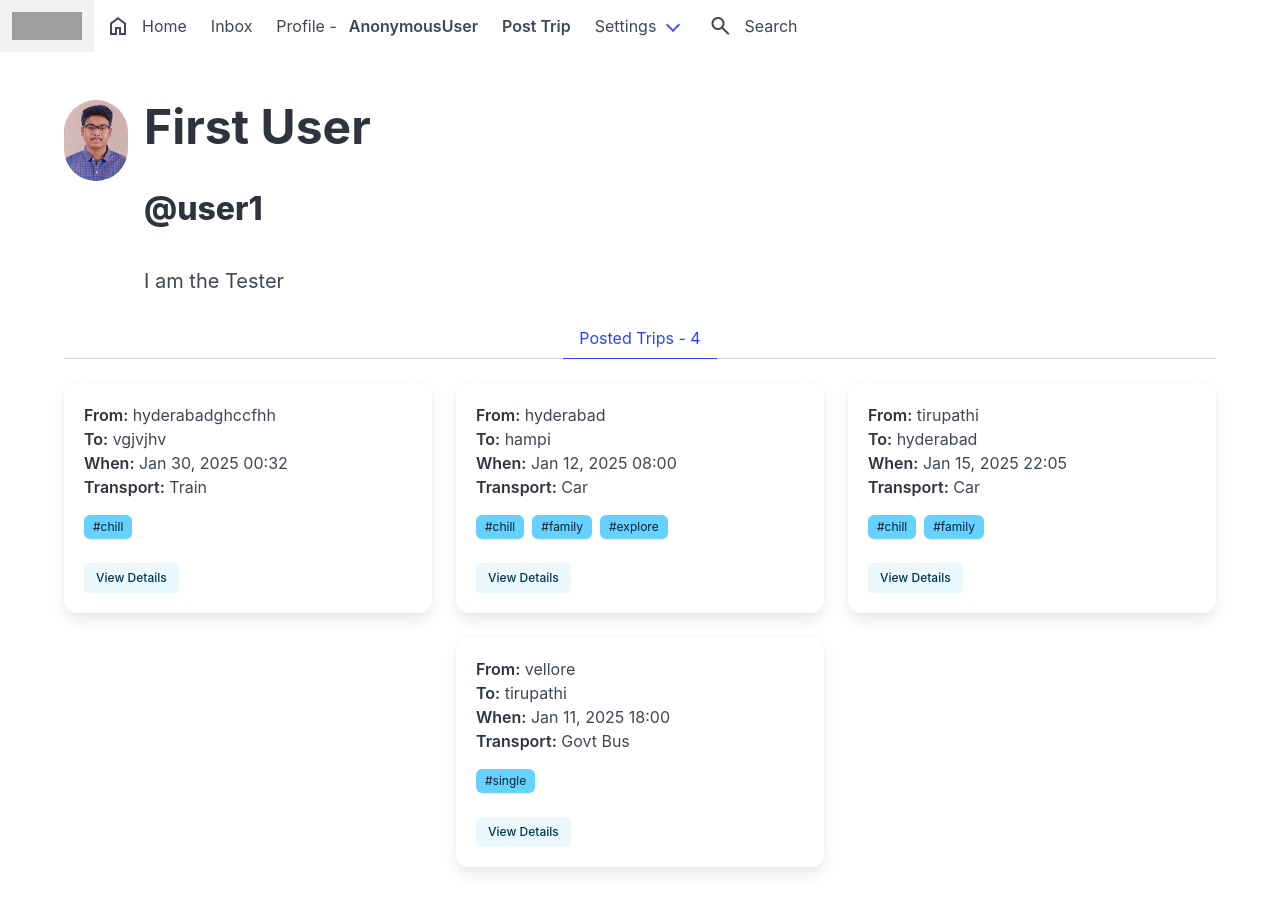
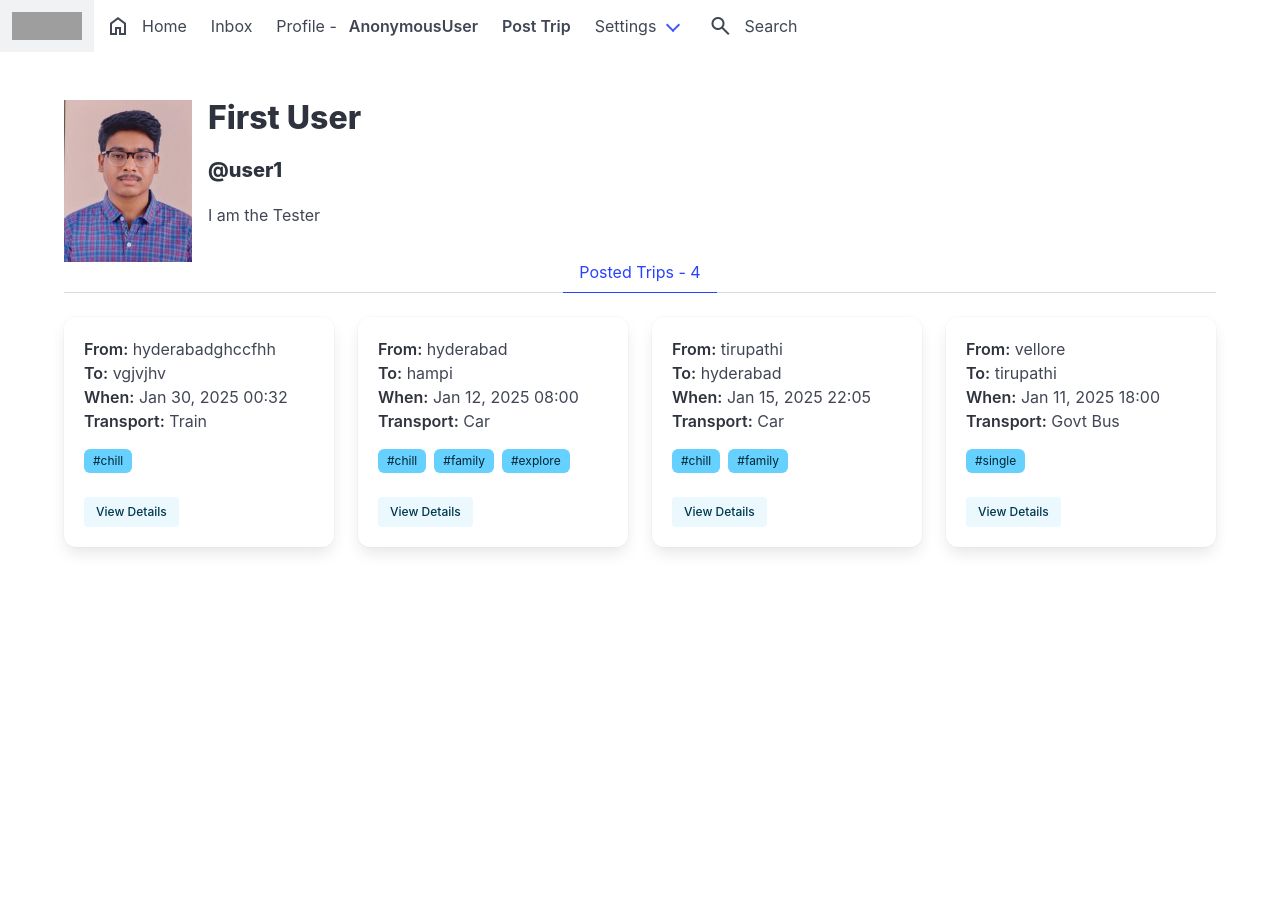
Before and after one commit to vivekvardhan22/carpooling, a Django app: page /user1/ in a window 1280 px wide. After the commit the page ends 553 px from the top, so only its background shows below. Run offline with Django 4.2, Linux system fonts and the light colour scheme; data comes from the database, SQL or seed files in the repository; grey boxes are pictures that could not be loaded.

Commit message:
Update profile.html

```diff
--- a/everythingvit/templates/profile.html
+++ b/everythingvit/templates/profile.html
@@ -4,38 +4,23 @@
 {% block content %}
 <article class="media">
   <div class="media-left">
-    <figure class="image is-64x64">
-      {% if profile.picture %}
-        <img class="is-rounded" src="{{ profile.picture.url }}">
-        {% else %}
-        <img class="is-rounded" src="https://hds.hel.fi/images/foundation/visual-assets/placeholders/user-image-l@2x.png">
-      {% endif %}
+    <figure class="image is-128x128">
+      <img src="{% if profile.picture %}{{ profile.picture.url }}{% else %}https://hds.hel.fi/images/foundation/visual-assets/placeholders/user-image-l@2x.png{% endif %}" alt="Profile picture">
+
     </figure>
   </div>
   <div class="media-content">
     <div class="content">
-      <h1 style="font-weight: bold;" class="title is-1">{% if profile.first_name %}{{ profile.first_name }} {{ profile.last_name }} {% endif %}</h1>
-      <h2 class="subtitle is-3">@{{ profile.user }}</h2>
+      <h1 class="title is-3">{{ profile.first_name }} {{ profile.last_name }}</h1>
+      <h2 class="subtitle is-5">@{{ profile.user }}</h2>
+      <p class="subtitle is-6">{{ profile.profile_info }}</p>
     </div>
-
-    <nav class="level is-mobile">
-      <div class="level-item has-text-centered">
-        {% if user.is_authenticated and user != profile.user %}
-          <a href="{% url 'newconversation' profile.user.username %}" class="button is-info">
-
-            <span>Send Message</span>
-          </a>
-        {% endif %}
-      </div>
-    </nav>
-
-    <div class="content">
-      <p class="subtitle is-5">{% if profile.profile_info %}{{ profile.profile_info }}{% endif %}</p>
-
-      {% if user.is_authenticated and user == profile.user %}
-        <a href="{% url 'edit-profile' %}" class="button">Edit profile</a>
-      {% endif %}
-    </div>
+    {% if user.is_authenticated and user != profile.user %}
+      <a href="{% url 'newconversation' profile.user.username %}" class="button is-info">Send Message</a>
+    {% endif %}
+    {% if user.is_authenticated and user == profile.user %}
+      <a href="{% url 'edit-profile' %}" class="button is-light">Edit Profile</a>
+    {% endif %}
   </div>
 </article>
 
@@ -49,25 +34,20 @@
 
 <div class="columns is-mobile is-multiline is-centered">
   {% for post in posts %}
-    <div class="column is-one-third">
+    <div class="column is-half-mobile is-one-third-tablet is-one-quarter-desktop">
       <div class="box">
         <article class="media">
           <div class="media-content">
             <div class="content">
               <p>
-                <strong>From:</strong> {{ post.leaving_from }}
-                <br>
-                <strong>To:</strong> {{ post.going_to }}
-                <br>
-                <strong>When:</strong> {{ post.date_time|date:"M d, Y H:i" }}
-                <br>
+                <strong>From:</strong> {{ post.leaving_from }} <br>
+                <strong>To:</strong> {{ post.going_to }} <br>
+                <strong>When:</strong> {{ post.date_time|date:"M d, Y H:i" }} <br>
                 <strong>Transport:</strong> {{ post.transport_mode|title }}
               </p>
               <div class="tags">
                 {% for tag in post.tags.all %}
-                  <span class="tag is-info">
-                    #{{ tag }}
-                  </span>
+                  <span class="tag is-info">#{{ tag }}</span>
                 {% endfor %}
               </div>
               <a href="{{ post.get_absolute_url }}" class="button is-info is-light is-small">View Details</a>
@@ -82,4 +62,21 @@
     </div>
   {% endfor %}
 </div>
+
+<style>
+  /* Make sure the body doesn't have extra scrolling issues */
+  html, body {
+    overflow-x: hidden;
+  }
+
+  /* Ensure consistent image sizes */
+  .media-left figure img {
+    object-fit: cover;
+  }
+
+  /* Fix post card height */
+  .box {
+    min-height: 180px; /* Adjust if needed */
+  }
+</style>
 {% endblock %}
```
